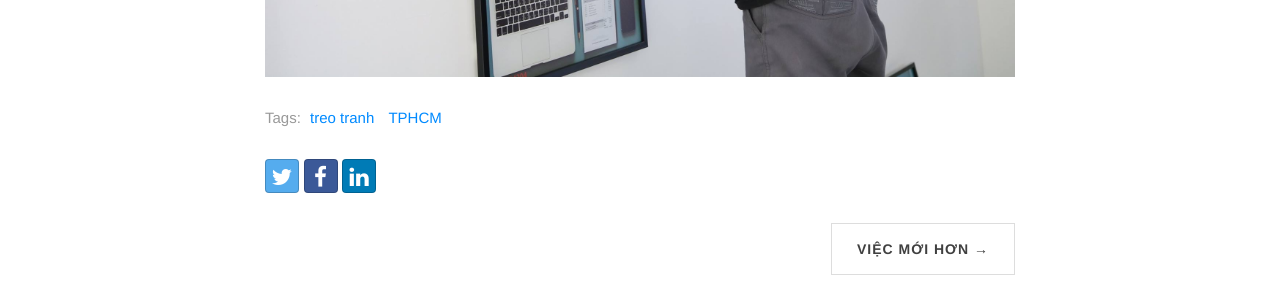
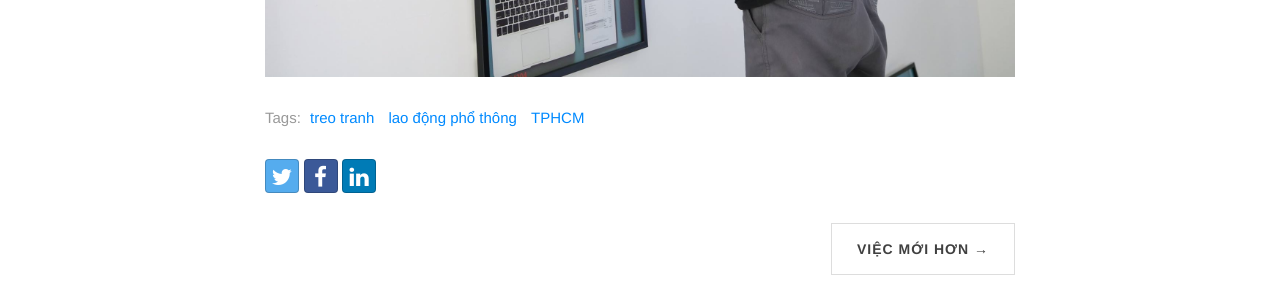
Before and after one commit to Tungtono/vc-jobs, a Jekyll site: the page built from _posts/2019-04-22-treo-tranh.md, in a window 1280 px wide and 900 px high, scrolled down 1206 px. Shown: the part 301-601 px from the top of the window. Built offline with Jekyll 4.4.1, drawn with Linux system fonts in a browser that asks for light colours; nearby versions of some CDN libraries; some web fonts are replaced.

Commit message:
no message

```diff
--- a/_posts/2019-04-22-treo-tranh.md
+++ b/_posts/2019-04-22-treo-tranh.md
@@ -2,8 +2,8 @@
 layout: post
 title: Thợ treo tranh - Lao động phổ thông
 subtitle: 10,000,000 - 15,000,000 VND/tháng
-tags: [treo tranh, TPHCM]
-comments: true
+tags: [treo tranh, lao động phổ thông, TPHCM]
+commesát: true
 desc: Công ty tranh treo tường trang trí Viet Canvas cần tuyển nhân viên treo tranh Canvas. Lương cứng 7 triệu/tháng, thưởng theo số lượng đơn hàng. Thu nhập ổn định 10-15 triệu/ tháng (tuỳ theo năng lực làm việc)
 fromdate: 2019-04-22
 validdate : 2019-05-30
```
Also changed, not shown: _posts/2019-04-22-van-hanh.md (+1 -1 lines), _posts/2019-04-23-in-an-giam-sat.md (+1 -1 lines).
